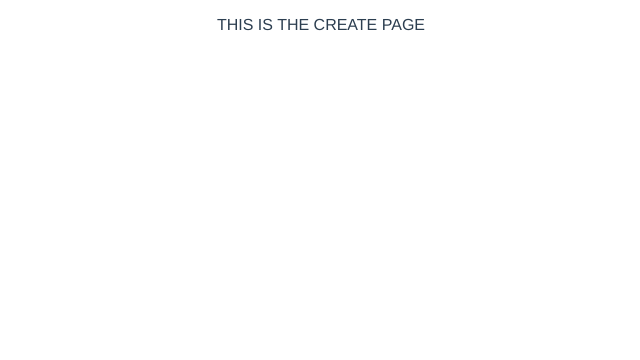
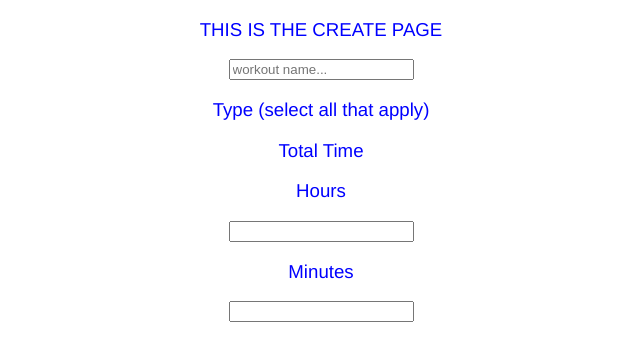
Before and after one commit to thedavl/hack2020-David-Andrea-Collin, a Vue app in the folder frontend/hack20/: page /#/create in a window 1280 px wide. Shown: the top 360 px of the page, without its empty margins (319-959 px from the left). Built offline with nearby package versions, Linux system fonts and the light colour scheme.

Commit message:
added text fields

```diff
--- a/frontend/hack20/src/views/Create.vue
+++ b/frontend/hack20/src/views/Create.vue
@@ -1,7 +1,17 @@
 <template>
     <div>
-        <p>THIS IS THE CREATE PAGE</p>
+        <p class="createTitle">THIS IS THE CREATE PAGE</p>
+        <input name="workout_name" placeholder="workout name...">
+        <p> Type (select all that apply)</p>
+        <p> Total Time</p>
+        <p> Hours </p>
+        <input name="hours" >
+        <p> Minutes </p>
+        <input name="minutes">
     </div>
+
+
+
 </template>
 
 <script>
@@ -11,5 +21,6 @@ export default {
 </script>
 
 <style scoped>
-
+    p{  font-size: 14pt;
+        color:blue; }
 </style>
```
